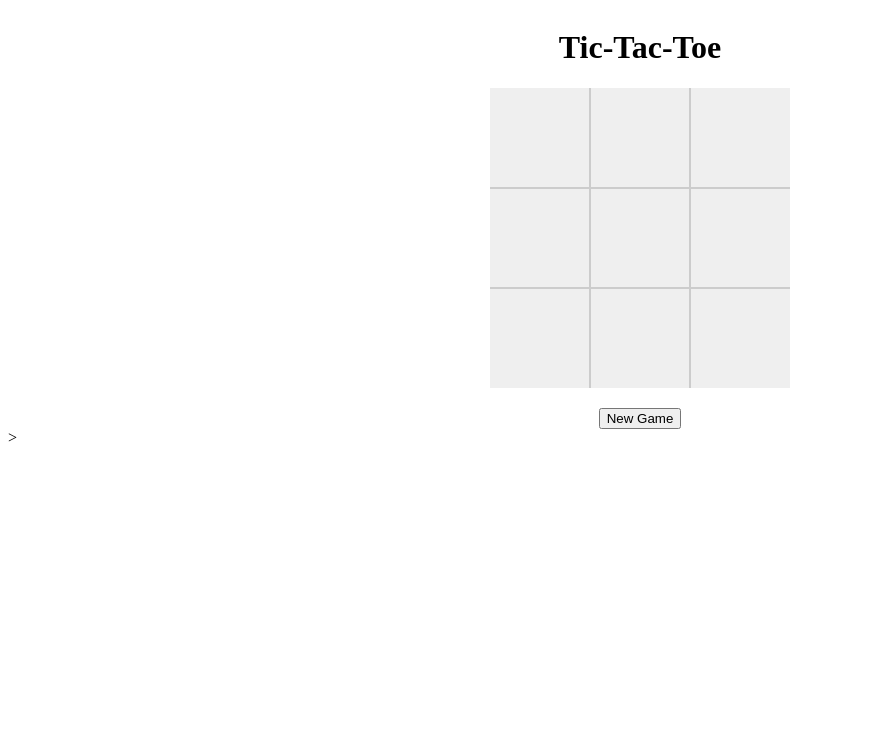
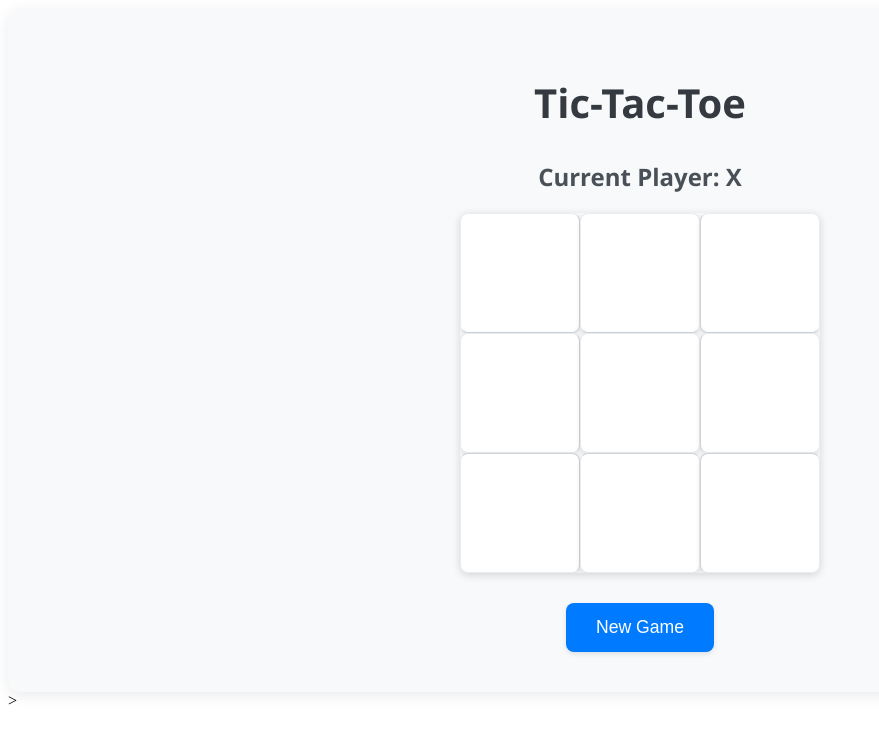
Before and after one commit to Koraleinav/AI_Tic-Tac-Toe, an Angular app in the folder frontend/game/: page / in a window 1280 px wide. Shown: the top 744 px of the page, without its empty margins (0-879 px from the left). Built offline with nearby package versions, Linux system fonts and the light colour scheme; no server answers.

Commit message:
finished frontend + better ui

```diff
--- a/frontend/game/src/app/game-app/game-app.component.css
+++ b/frontend/game/src/app/game-app/game-app.component.css
@@ -2,51 +2,119 @@
     display: flex;
     flex-direction: column;
     align-items: center;
+    font-family: 'Segoe UI', Tahoma, Geneva, Verdana, sans-serif;
+    background-color: #f8f9fa;
+    padding: 40px;
+    border-radius: 12px;
+    box-shadow: 0 4px 15px rgba(0, 0, 0, 0.08);
+  }
+
+  h1 {
+    margin-bottom: 30px;
+    color: #343a40;
+    font-size: 2.5em;
+    text-align: center;
+  }
+
+  .status {
+    font-size: 1.5em;
+    margin-bottom: 20px;
+    color: #495057;
+    font-weight: bold;
   }
 
   .board {
     display: grid;
-    grid-template-columns: repeat(3, 100px);
-    grid-template-rows: repeat(3, 100px);
-    margin-bottom: 20px;
+    grid-template-columns: repeat(3, 120px);
+    grid-template-rows: repeat(3, 120px);
+    margin-bottom: 30px;
+    border-radius: 8px;
+    overflow: hidden;
+    box-shadow: 0 2px 8px rgba(0, 0, 0, 0.15);
   }
 
   .cell {
-    width: 100px;
-    height: 100px;
+    width: 120px;
+    height: 120px;
     display: flex;
     justify-content: center;
     align-items: center;
-    font-size: 2em;
-    border: 1px solid #ccc;
+    font-size: 3em;
+    font-weight: bold;
+    border: 1px solid #e9ecef;
+    background-color: #fff;
     cursor: pointer;
+    transition: background-color 0.2s ease-in-out, color 0.2s ease-in-out;
+  }
+
+  .cell:hover:enabled {
+    background-color: #f1f3f5;
+  }
+
+  .cell:nth-child(3n + 1) {
+    border-right: 1px solid #ced4da;
   }
 
   .cell:nth-child(3n) {
-    border-right: none;
+    border-left: 1px solid #ced4da;
   }
 
-  .cell:nth-child(1), .cell:nth-child(2), .cell:nth-child(3) {
-    border-top: none;
+  .cell:nth-child(-n + 3) {
+    border-bottom: 1px solid #ced4da;
   }
 
-  .cell:nth-child(7), .cell:nth-child(8), .cell:nth-child(9) {
-    border-bottom: none;
-  }
-
-  .cell:nth-child(1), .cell:nth-child(4), .cell:nth-child(7) {
-    border-left: none;
+  .cell:nth-child(n + 7) {
+    border-top: 1px solid #ced4da;
   }
 
   .cell.x {
-    color: blue;
+    color: #007bff;
   }
 
   .cell.o {
-    color: red;
+    color: #dc3545;
+  }
+
+  .winner-highlight {
+    background-color: #28a745 !important;
+    color: white !important;
+    animation: winner-glow 1s ease-in-out infinite alternate;
+  }
+
+  @keyframes winner-glow {
+    0% {
+      box-shadow: 0 0 10px rgba(40, 167, 69, 0.5);
+    }
+    100% {
+      box-shadow: 0 0 20px rgba(40, 167, 69, 0.8);
+    }
   }
 
   .message {
-    font-size: 1.2em;
-    margin-bottom: 10px;
+    font-size: 1.8em;
+    margin-bottom: 25px;
+    font-weight: bold;
+    color: #28a745;
+    text-align: center;
   }
+
+  button {
+    padding: 14px 30px;
+    font-size: 1.1em;
+    cursor: pointer;
+    background-color: #007bff;
+    color: white;
+    border: none;
+    border-radius: 8px;
+    transition: background-color 0.2s ease-in-out;
+    box-shadow: 0 2px 5px rgba(0, 0, 0, 0.1);
+  }
+
+  button:hover {
+    background-color: #0056b3;
+  }
+
+  button:disabled {
+    background-color: #b8c3ce;
+    cursor: not-allowed;
+  }
--- a/frontend/game/src/app/game-app/game-app.component.html
+++ b/frontend/game/src/app/game-app/game-app.component.html
@@ -1,14 +1,18 @@
 <div class="game-container">
     <h1>Tic-Tac-Toe</h1>
 
+    <div class="status" *ngIf="!winner && !isDraw">
+      Current Player: {{ currentPlayer }}
+    </div>
+
     <div class="board">
-      <button *ngFor="let _ of board; let i = index"
-              (click)="makeMove(i)"
-              [ngClass]="'cell ' + getCellClass(i)"
-              [disabled]="board[i] || winner || isDraw">
-        {{ board[i] }}
-      </button>
-    </div>
+        <button *ngFor="let value of board; let i = index"
+                (click)="makeMove(i)"
+                [ngClass]="{'cell': true, 'x': value === 'X', 'o': value === 'O', 'winner-highlight': winningCombination?.includes(i)}"
+                [disabled]="value || winner || isDraw">
+          {{ value }}
+        </button>
+      </div>
 
     <div *ngIf="winner" class="message">
       Winner: {{ winner }}
--- a/frontend/game/src/app/game-app/game-app.component.ts
+++ b/frontend/game/src/app/game-app/game-app.component.ts
@@ -15,6 +15,7 @@ export class GameAppComponent implements OnInit {
   winner: string | null = null;
   isDraw: boolean = false;
   gameId: number | null = null;
+  winningCombination: number[] | null = null;
   private gameService = inject(GameService);
 
   constructor(){}
@@ -30,6 +31,7 @@ export class GameAppComponent implements OnInit {
     this.currentPlayer = 'X';
     this.winner = null;
     this.isDraw = false;
+    this.winningCombination = null;
     });
   }
 
@@ -47,7 +49,30 @@ export class GameAppComponent implements OnInit {
       this.currentPlayer = response.current_player;
       this.winner = response.winner;
       this.isDraw = response.is_draw;
+      this.winningCombination = this.checkWinningCombination(this.board);
+      console.log("Winner:", this.winner, "Winning Combination:", this.winningCombination); // Add this line
+
     });
+  }
+
+  checkWinningCombination(board: (string | null)[]): number[] | null {
+    const lines = [
+      [0, 1, 2],
+      [3, 4, 5],
+      [6, 7, 8],
+      [0, 3, 6],
+      [1, 4, 7],
+      [2, 5, 8],
+      [0, 4, 8],
+      [2, 4, 6],
+    ];
+    for (const line of lines) {
+      const [a, b, c] = line;
+      if (board[a] && board[a] === board[b] && board[a] === board[c]) {
+        return line; // Return the indices of the winning line
+      }
+    }
+    return null;
   }
 
     getCellClass(index: number): string {
--- a/frontend/game/src/index.html
+++ b/frontend/game/src/index.html
@@ -2,7 +2,7 @@
 <html lang="en">
 <head>
   <meta charset="utf-8">
-  <title>TictactoeFrontend</title>
+  <title>Tic-Tac-Toe</title>
   <base href="/">
   <meta name="viewport" content="width=device-width, initial-scale=1">
   <link rel="icon" type="image/x-icon" href="favicon.ico">
```
